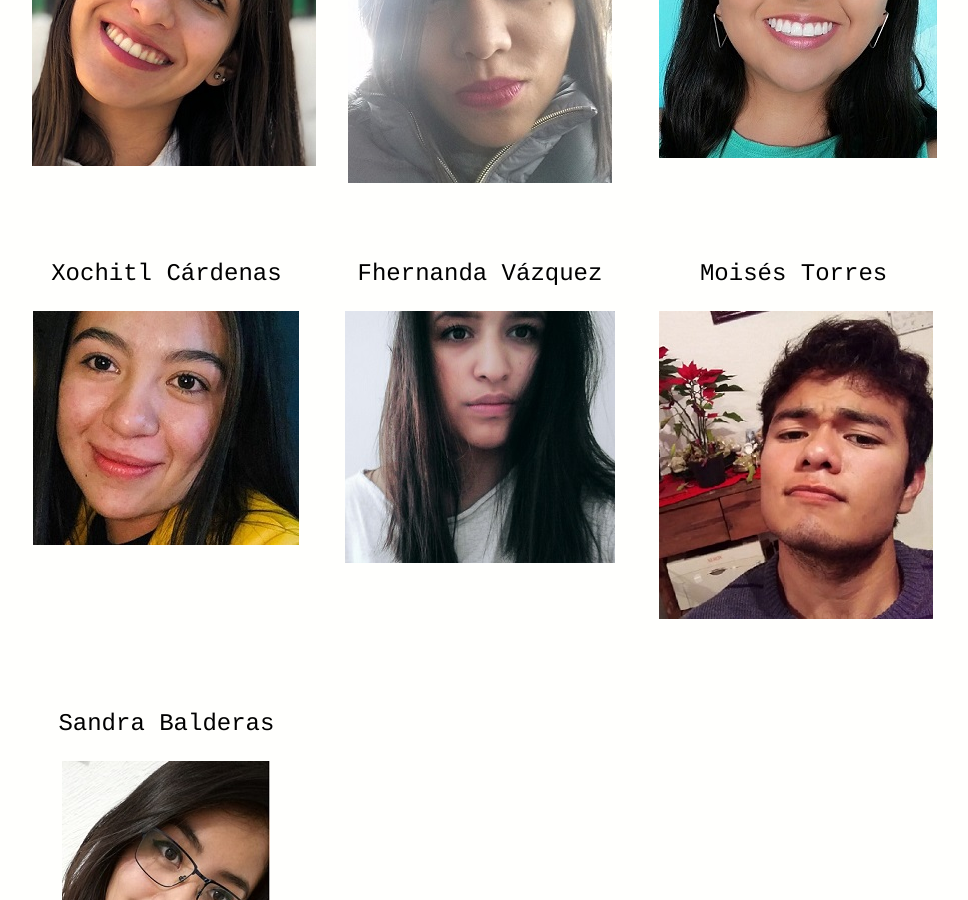
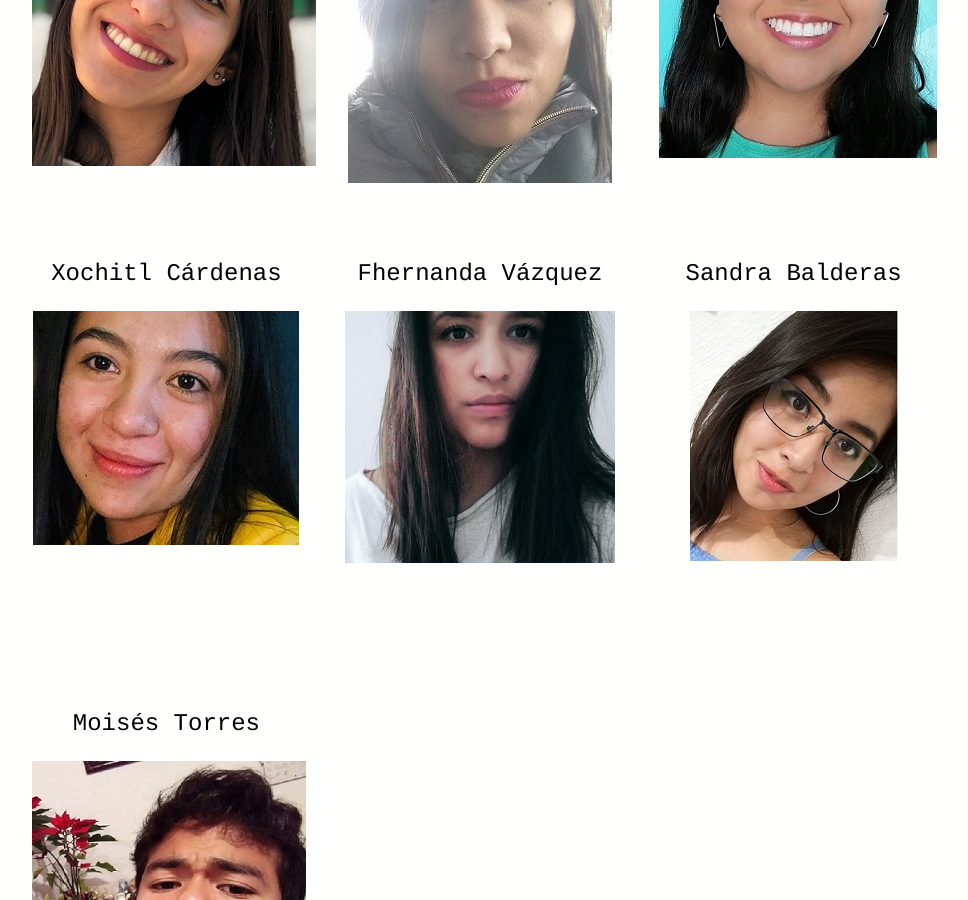
Before and after one commit to BouzasLab25/bouzaslab25.github.io, a Jekyll site: the page built from people/alumni.html, in a window 1280 px wide and 900 px high, scrolled down 1149 px. Shown: the whole window, without its empty margins (160-1128 px from the left). Built offline with Jekyll 4.4.1, drawn with Linux system fonts in a browser that asks for light colours.

Commit message:
Update alumni.html

```diff
--- a/people/alumni.html
+++ b/people/alumni.html
@@ -41,13 +41,13 @@ title: Lab25 Alumni
   </div>
 
 <div class="right">
-	     <p><a class='lu' href="">Moisés Torres</a></p>
-	      <a href=""><img class="displayed" src="/images/moises.jpeg" /></a>
+	     <p><a class='lu' href="">Sandra Balderas</a></p>
+	      <a href=""><img class="displayed" src="/images/sandra.jpg" /></a>
   </div>
 
 <div class="left">
-	     <p><a class='lu' href="">Sandra Balderas</a></p>
-	      <a href=""><img class="displayed" src="/images/sandra.jpg" /></a>
+	     <p><a class='lu' href="">Moisés Torres</a></p>
+	      <a href=""><img class="displayed" src="/images/moises.jpeg" /></a>
   </div>
 
 <div class="center">
```
